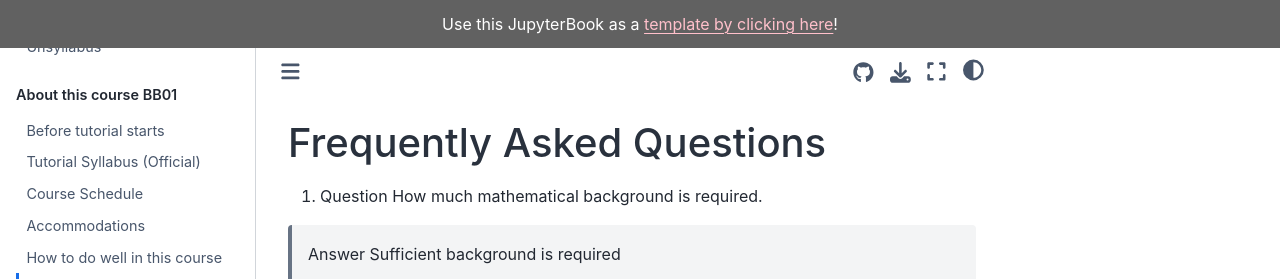
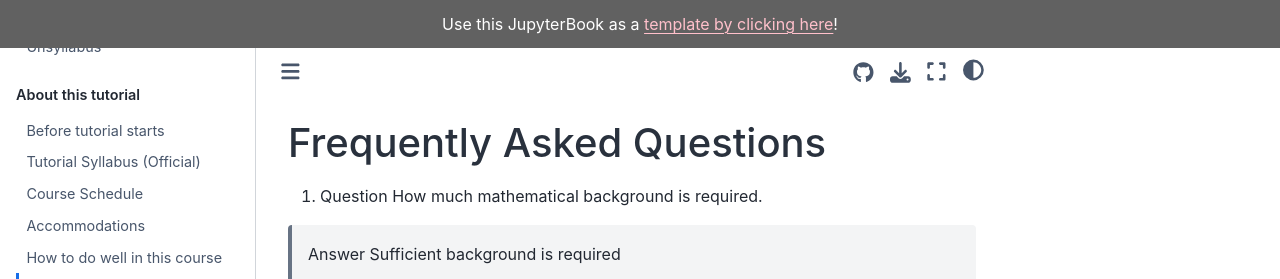
Before and after one commit to bassambarazi/book-test, a Jupyter Book: the page built from about/faq.md, in a window 1280 px wide. Shown: the top 279 px of the page. Built offline with Jupyter Book 1.0.4 settings and Sphinx 7.4.7 and the Sphinx Book theme 1.1.4, drawn with Linux system fonts in a browser that asks for light colours; pages that are not in the unit, such as notebooks, are missing from menus.

Commit message:
Update _toc.yml

```diff
--- a/_toc.yml
+++ b/_toc.yml
@@ -1,7 +1,7 @@
 format: jb-book
 root: about/unsyllabus
 parts:
-- caption: About this course BB01
+- caption: About this tutorial
   chapters:
   - file: about/pre_term
   - file: about/syllabus
```
